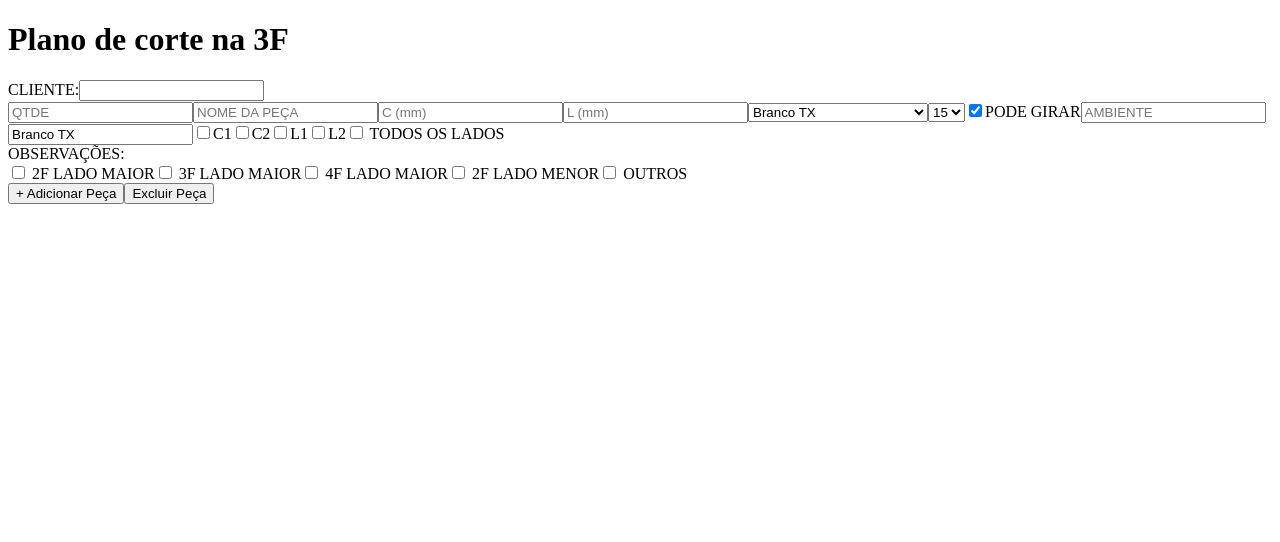
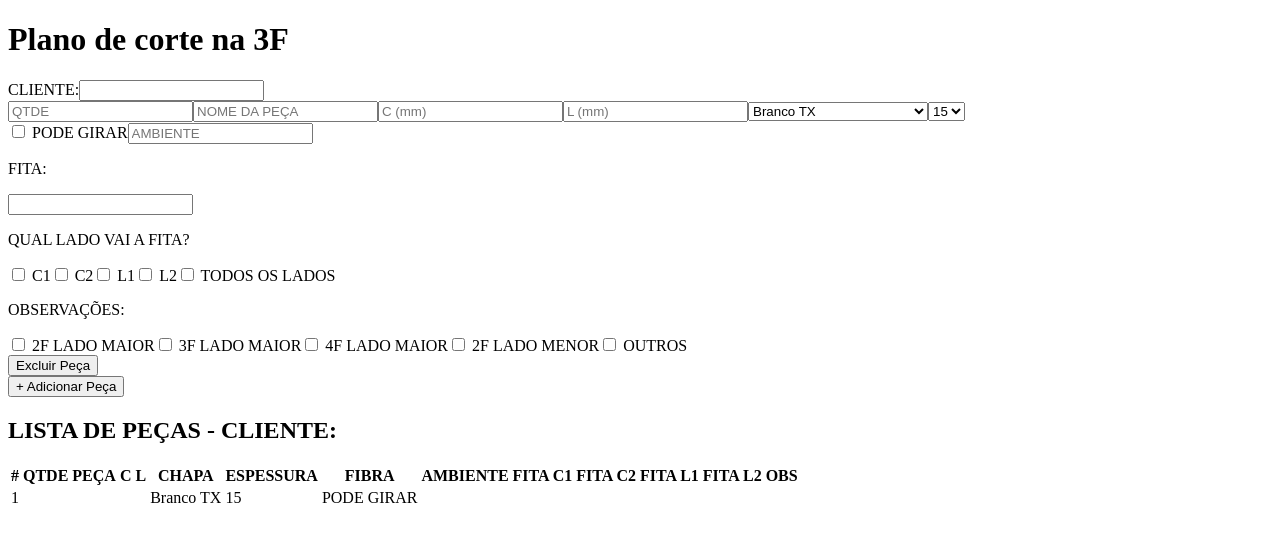
Before and after one commit to felipebroilo/plano3f, a Next.js app: page / in a window 1280 px wide. Shown: the top 542 px of the page. Built offline with nearby package versions, Linux system fonts and the light colour scheme.

Commit message:
Melhorias: lado da fita, nome 'FITA', tabela legível e exclusão por seleção

```diff
--- a/pages/index.js
+++ b/pages/index.js
@@ -1,176 +1,224 @@
+// pages/index.js
+
 import { useState } from 'react';
 
 export default function Home() {
   const [cliente, setCliente] = useState('');
-  const [pecas, setPecas] = useState([]);
-  const [selectedRow, setSelectedRow] = useState(null);
+  const [pecas, setPecas] = useState([criarNovaPeca()]);
+  const [selecionado, setSelecionado] = useState(null);
 
-  const chapasPredefinidas = ['Branco TX', 'Preto TX', 'Cru', 'Mocca Fibraplac', 'Italian Noce Eucatex', 'Noce Oro Eucatex', 'Cinza Italia Lacca Eucatex'];
-  const espessuras = ['3', '6', '9', '15', '18'];
-  const observacoesFixas = ['2F LADO MAIOR', '3F LADO MAIOR', '4F LADO MAIOR', '2F LADO MENOR', 'OUTROS'];
-
-  const [novaPeca, setNovaPeca] = useState({
-    qtde: '', nome: '', c: '', l: '',
-    chapa: 'Branco TX', chapaOutro: '', espessura: '15', veio: true,
-    ambiente: '', fita: 'Branco TX', fitaOutro: '',
+  function criarNovaPeca() {
+    return {
+      qtde: '',
+      nome: '',
+      c: '',
+      l: '',
+      chapa: 'Branco TX',
+      chapaOutro: '',
+      espessura: '15',
+      veio: false,
+      ambiente: '',
+      fita: 'Branco TX',
+      fitaOutro: '',
       lados: { c1: false, c2: false, l1: false, l2: false, todos: false },
-    obs: [], obsOutros: ''
-  });
-
-  const atualizarFita = (peca) => {
-    const nomeChapa = peca.chapa === 'OUTROS' ? peca.chapaOutro : peca.chapa;
-    return nomeChapa;
+      observacoes: [],
+      obsOutros: ''
+    };
   }
 
-  const handleNovaPecaChange = (campo, valor) => {
-    const nova = { ...novaPeca, [campo]: valor };
+  function handleChange(index, campo, valor) {
+    const novasPecas = [...pecas];
+    novasPecas[index][campo] = valor;
 
-    // Atualiza fita automaticamente com base na chapa
+    // Atualiza fita com base na chapa (inclusive quando OUTROS é editado)
     if (campo === 'chapa') {
-      nova.fita = valor !== 'OUTROS' ? valor : '';
-      nova.fitaOutro = '';
+      if (valor !== 'OUTROS') {
+        novasPecas[index].fitaOutro = valor;
+      } else {
+        novasPecas[index].chapaOutro = '';
+        novasPecas[index].fitaOutro = '';
+      }
     }
     if (campo === 'chapaOutro') {
-      nova.fita = valor;
+      novasPecas[index].fitaOutro = valor;
     }
 
-    // Atualiza lados
-    if (campo === 'todos') {
-      nova.lados = { c1: valor, c2: valor, l1: valor, l2: valor, todos: valor };
+    if (campo === 'lados') {
+      novasPecas[index].lados = valor;
     }
 
-    setNovaPeca(nova);
+    setPecas(novasPecas);
+  }
+
+  function toggleLado(index, lado) {
+    const novasPecas = [...pecas];
+    novasPecas[index].lados[lado] = !novasPecas[index].lados[lado];
+    novasPecas[index].lados.todos = false;
+    setPecas(novasPecas);
+  }
+
+  function toggleTodosLados(index) {
+    const novasPecas = [...pecas];
+    const marcar = !novasPecas[index].lados.todos;
+    novasPecas[index].lados = {
+      c1: marcar,
+      c2: marcar,
+      l1: marcar,
+      l2: marcar,
+      todos: marcar
     };
+    setPecas(novasPecas);
+  }
 
-  const adicionarPeca = () => {
-    const nova = {
-      ...novaPeca,
-      fita: novaPeca.fitaOutro || atualizarFita(novaPeca)
-    };
-    setPecas([...pecas, nova]);
-    setNovaPeca({
-      qtde: '', nome: '', c: '', l: '',
-      chapa: nova.chapa, chapaOutro: '', espessura: nova.espessura,
-      veio: true, ambiente: '', fita: nova.fita, fitaOutro: '',
-      lados: { c1: false, c2: false, l1: false, l2: false, todos: false },
-      obs: [], obsOutros: ''
-    });
-  };
+  function addPeca() {
+    setPecas([...pecas, criarNovaPeca()]);
+  }
 
-  const excluirPecaSelecionada = () => {
-    if (selectedRow !== null) {
-      const novas = pecas.filter((_, i) => i !== selectedRow);
+  function excluirPeca() {
+    if (selecionado !== null) {
+      const novas = pecas.filter((_, i) => i !== selecionado);
       setPecas(novas);
-      setSelectedRow(null);
+      setSelecionado(null);
     }
   }
 
   return (
-    <div className="p-4 text-sm font-sans">
+    <div className="p-4 font-sans">
       <h1 className="text-2xl font-bold mb-4">Plano de corte na 3F</h1>
-
       <div className="mb-4">
         <label className="mr-2">CLIENTE:</label>
-        <input value={cliente} onChange={e => setCliente(e.target.value)} className="border p-1" />
+        <input
+          value={cliente}
+          onChange={e => setCliente(e.target.value)}
+          className="border p-1"
+        />
       </div>
 
-      <div className="grid grid-cols-12 gap-2 mb-2">
-        <input placeholder="QTDE" type="number" min={1} className="col-span-1 border p-1" value={novaPeca.qtde} onChange={e => handleNovaPecaChange('qtde', e.target.value)} />
-        <input placeholder="NOME DA PEÇA" className="col-span-2 border p-1" value={novaPeca.nome} onChange={e => handleNovaPecaChange('nome', e.target.value)} />
-        <input placeholder="C (mm)" type="number" max={2750} className="col-span-1 border p-1" value={novaPeca.c} onChange={e => handleNovaPecaChange('c', Math.min(+e.target.value, 2750))} />
-        <input placeholder="L (mm)" type="number" max={2750} className="col-span-1 border p-1" value={novaPeca.l} onChange={e => handleNovaPecaChange('l', Math.min(+e.target.value, 2750))} />
-        <select value={novaPeca.chapa} onChange={e => handleNovaPecaChange('chapa', e.target.value)} className="col-span-2 border p-1">
-          {chapasPredefinidas.map((c, i) => <option key={i}>{c}</option>)}
+      {pecas.map((peca, i) => (
+        <div key={i} className="mb-2 border p-2 rounded bg-white">
+          <div className="grid grid-cols-10 gap-2 mb-1">
+            <input placeholder="QTDE" value={peca.qtde} onChange={e => handleChange(i, 'qtde', e.target.value.replace(/\D/g, ''))} className="col-span-1 border p-1" />
+            <input placeholder="NOME DA PEÇA" value={peca.nome} onChange={e => handleChange(i, 'nome', e.target.value)} className="col-span-2 border p-1" />
+            <input placeholder="C (mm)" value={peca.c} max={2750} onChange={e => handleChange(i, 'c', Math.min(2750, Number(e.target.value)) || '')} className="col-span-1 border p-1" />
+            <input placeholder="L (mm)" value={peca.l} max={2750} onChange={e => handleChange(i, 'l', Math.min(2750, Number(e.target.value)) || '')} className="col-span-1 border p-1" />
+            <select value={peca.chapa} onChange={e => handleChange(i, 'chapa', e.target.value)} className="col-span-2 border p-1">
+              <option>Branco TX</option>
+              <option>Preto TX</option>
+              <option>Mocca Fibraplac</option>
+              <option>Italian Noce Eucatex</option>
+              <option>Noce Oro Eucatex</option>
+              <option>Cinza Italia Lacca Eucatex</option>
               <option>OUTROS</option>
             </select>
-        {novaPeca.chapa === 'OUTROS' && (
-          <input placeholder="Digite o nome da chapa" value={novaPeca.chapaOutro} onChange={e => handleNovaPecaChange('chapaOutro', e.target.value)} className="col-span-2 border p-1" />
+            {peca.chapa === 'OUTROS' && (
+              <input placeholder="Digite o nome da chapa" value={peca.chapaOutro} onChange={e => handleChange(i, 'chapaOutro', e.target.value)} className="col-span-2 border p-1" />
             )}
-        <select value={novaPeca.espessura} onChange={e => handleNovaPecaChange('espessura', e.target.value)} className="col-span-1 border p-1">
-          {espessuras.map((e, i) => <option key={i}>{e}</option>)}
+            <select value={peca.espessura} onChange={e => handleChange(i, 'espessura', e.target.value)} className="col-span-1 border p-1">
+              <option>3</option><option>6</option><option>9</option><option>15</option><option>18</option>
             </select>
-        <label className="col-span-1 flex items-center">
-          <input type="checkbox" checked={novaPeca.veio} onChange={e => handleNovaPecaChange('veio', e.target.checked)} className="mr-1" />
-          {novaPeca.veio ? 'PODE GIRAR' : 'SEGUE COMPRIMENTO'}
-        </label>
-        <input placeholder="AMBIENTE" value={novaPeca.ambiente} onChange={e => handleNovaPecaChange('ambiente', e.target.value)} className="col-span-2 border p-1" />
           </div>
 
-      <div className="grid grid-cols-12 gap-2 mb-2">
-        <input placeholder="FITA" className="col-span-3 border p-1" value={novaPeca.fita} onChange={e => handleNovaPecaChange('fita', e.target.value)} />
-        {['c1','c2','l1','l2'].map((lado, i) => (
-          <label key={i} className="col-span-1 flex items-center">
-            <input type="checkbox" checked={novaPeca.lados[lado]} onChange={() => handleNovaPecaChange(lado, !novaPeca.lados[lado])} className="mr-1" />
-            {lado.toUpperCase()}
+          <div className="flex items-center space-x-2 mb-2">
+            <label>
+              <input type="checkbox" checked={peca.veio} onChange={() => handleChange(i, 'veio', !peca.veio)} />{' '}
+              {peca.veio ? 'SEGUE COMPRIMENTO' : 'PODE GIRAR'}
+            </label>
+            <input placeholder="AMBIENTE" value={peca.ambiente} onChange={e => handleChange(i, 'ambiente', e.target.value)} className="border p-1" />
+          </div>
+
+          <div className="grid grid-cols-2 gap-2 mb-2">
+            <div>
+              <p>FITA:</p>
+              <input
+                value={peca.fitaOutro}
+                onChange={e => handleChange(i, 'fitaOutro', e.target.value)}
+                className="border p-1 w-full"
+              />
+            </div>
+            <div>
+              <p>QUAL LADO VAI A FITA?</p>
+              {['c1', 'c2', 'l1', 'l2'].map((lado, idx) => (
+                <label key={idx} className="mr-2">
+                  <input type="checkbox" checked={peca.lados[lado]} onChange={() => toggleLado(i, lado)} /> {lado.toUpperCase()}
                 </label>
               ))}
-        <label className="col-span-2 flex items-center">
-          <input type="checkbox" checked={novaPeca.lados.todos} onChange={e => handleNovaPecaChange('todos', e.target.checked)} className="mr-1" /> TODOS OS LADOS
+              <label className="ml-4">
+                <input type="checkbox" checked={peca.lados.todos} onChange={() => toggleTodosLados(i)} /> TODOS OS LADOS
               </label>
             </div>
+          </div>
 
-      <div className="mb-4">
-        <label className="font-bold">OBSERVAÇÕES:</label>
-        <div className="flex flex-wrap mt-1">
-          {observacoesFixas.map((obs, i) => (
-            <label key={i} className="mr-4">
-              <input type="checkbox" checked={novaPeca.obs.includes(obs)} onChange={e => {
+          <div className="mb-2">
+            <p>OBSERVAÇÕES:</p>
+            {['2F LADO MAIOR', '3F LADO MAIOR', '4F LADO MAIOR', '2F LADO MENOR', 'OUTROS'].map((obs, idx) => (
+              <label key={idx} className="mr-2">
+                <input
+                  type="checkbox"
+                  checked={peca.observacoes.includes(obs)}
+                  onChange={e => {
                     const checked = e.target.checked;
-                const novaObs = checked ? [...novaPeca.obs, obs] : novaPeca.obs.filter(o => o !== obs);
-                handleNovaPecaChange('obs', novaObs);
-              }} /> {obs}
+                    const novaLista = checked
+                      ? [...peca.observacoes, obs]
+                      : peca.observacoes.filter(o => o !== obs);
+                    handleChange(i, 'observacoes', novaLista);
+                  }}
+                />{' '}{obs}
               </label>
             ))}
-        </div>
-        {novaPeca.obs.includes('OUTROS') && (
-          <input placeholder="Especifique" value={novaPeca.obsOutros} onChange={e => handleNovaPecaChange('obsOutros', e.target.value)} className="border p-1 w-full mt-1" />
+            {peca.observacoes.includes('OUTROS') && (
+              <input placeholder="Especifique" value={peca.obsOutros} onChange={e => handleChange(i, 'obsOutros', e.target.value)} className="border p-1 w-full mt-1" />
             )}
           </div>
 
-      <div className="flex gap-2 mb-6">
-        <button onClick={adicionarPeca} className="bg-green-600 text-white px-3 py-1 rounded">+ Adicionar Peça</button>
-        <button onClick={excluirPecaSelecionada} className="bg-red-600 text-white px-3 py-1 rounded">Excluir Peça</button>
+          <button onClick={excluirPeca} className="bg-red-600 text-white px-3 py-1 rounded">Excluir Peça</button>
         </div>
+      ))}
+
+      <button onClick={addPeca} className="bg-blue-600 text-white px-4 py-2 rounded">+ Adicionar Peça</button>
 
       {pecas.length > 0 && (
-        <div>
+        <div className="mt-8">
           <h2 className="text-xl font-bold mb-2">LISTA DE PEÇAS - CLIENTE: {cliente.toUpperCase()}</h2>
-          <table className="w-full border text-sm">
+          <table className="w-full border-collapse border border-black">
             <thead>
               <tr className="bg-gray-200">
-                <th className="border">#</th>
-                <th className="border">QTDE</th>
-                <th className="border">PEÇA</th>
-                <th className="border">C</th>
-                <th className="border">L</th>
-                <th className="border">CHAPA</th>
-                <th className="border">ESPESSURA</th>
-                <th className="border">FIBRA</th>
-                <th className="border">AMBIENTE</th>
-                <th className="border">FITA C1</th>
-                <th className="border">FITA C2</th>
-                <th className="border">FITA L1</th>
-                <th className="border">FITA L2</th>
-                <th className="border">OBS</th>
+                <th className="border border-black px-2 py-1">#</th>
+                <th className="border border-black px-2 py-1">QTDE</th>
+                <th className="border border-black px-2 py-1">PEÇA</th>
+                <th className="border border-black px-2 py-1">C</th>
+                <th className="border border-black px-2 py-1">L</th>
+                <th className="border border-black px-2 py-1">CHAPA</th>
+                <th className="border border-black px-2 py-1">ESPESSURA</th>
+                <th className="border border-black px-2 py-1">FIBRA</th>
+                <th className="border border-black px-2 py-1">AMBIENTE</th>
+                <th className="border border-black px-2 py-1">FITA C1</th>
+                <th className="border border-black px-2 py-1">FITA C2</th>
+                <th className="border border-black px-2 py-1">FITA L1</th>
+                <th className="border border-black px-2 py-1">FITA L2</th>
+                <th className="border border-black px-2 py-1">OBS</th>
               </tr>
             </thead>
             <tbody>
               {pecas.map((p, i) => (
-                <tr key={i} className={`cursor-pointer ${selectedRow === i ? 'bg-yellow-100' : ''}`} onClick={() => setSelectedRow(i)}>
-                  <td className="border text-center">{i + 1}</td>
-                  <td className="border text-center">{p.qtde}</td>
-                  <td className="border text-center">{p.nome}</td>
-                  <td className="border text-center">{p.c}</td>
-                  <td className="border text-center">{p.l}</td>
-                  <td className="border text-center">{p.chapa === 'OUTROS' ? p.chapaOutro : p.chapa}</td>
-                  <td className="border text-center">{p.espessura}</td>
-                  <td className="border text-center">{p.veio ? 'PODE GIRAR' : 'SEGUE COMPRIMENTO'}</td>
-                  <td className="border text-center">{p.ambiente}</td>
-                  <td className="border text-center">{p.lados.c1 ? 'X' : ''}</td>
-                  <td className="border text-center">{p.lados.c2 ? 'X' : ''}</td>
-                  <td className="border text-center">{p.lados.l1 ? 'X' : ''}</td>
-                  <td className="border text-center">{p.lados.l2 ? 'X' : ''}</td>
-                  <td className="border text-center">{p.obs.join(', ')} {p.obs.includes('OUTROS') && p.obsOutros}</td>
+                <tr
+                  key={i}
+                  className={selecionado === i ? 'bg-yellow-200' : ''}
+                  onClick={() => setSelecionado(i)}
+                >
+                  <td className="border border-black px-2 py-1">{i + 1}</td>
+                  <td className="border border-black px-2 py-1">{p.qtde}</td>
+                  <td className="border border-black px-2 py-1">{p.nome}</td>
+                  <td className="border border-black px-2 py-1">{p.c}</td>
+                  <td className="border border-black px-2 py-1">{p.l}</td>
+                  <td className="border border-black px-2 py-1">{p.chapa === 'OUTROS' ? p.chapaOutro : p.chapa}</td>
+                  <td className="border border-black px-2 py-1">{p.espessura}</td>
+                  <td className="border border-black px-2 py-1">{p.veio ? 'SEGUE COMPRIMENTO' : 'PODE GIRAR'}</td>
+                  <td className="border border-black px-2 py-1">{p.ambiente}</td>
+                  <td className="border border-black px-2 py-1">{p.lados.c1 ? 'X' : ''}</td>
+                  <td className="border border-black px-2 py-1">{p.lados.c2 ? 'X' : ''}</td>
+                  <td className="border border-black px-2 py-1">{p.lados.l1 ? 'X' : ''}</td>
+                  <td className="border border-black px-2 py-1">{p.lados.l2 ? 'X' : ''}</td>
+                  <td className="border border-black px-2 py-1">{p.observacoes.join(', ')} {p.obsOutros}</td>
                 </tr>
               ))}
             </tbody>
```
Lines whose indentation alone changed are shown as unchanged.
